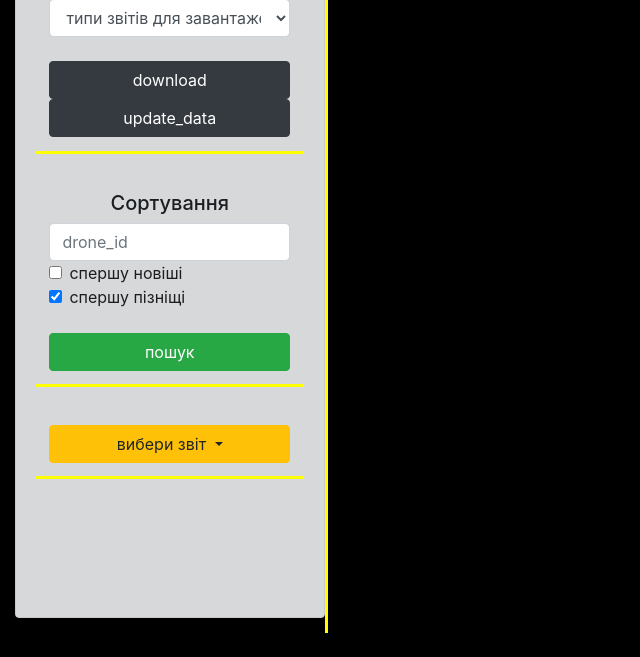
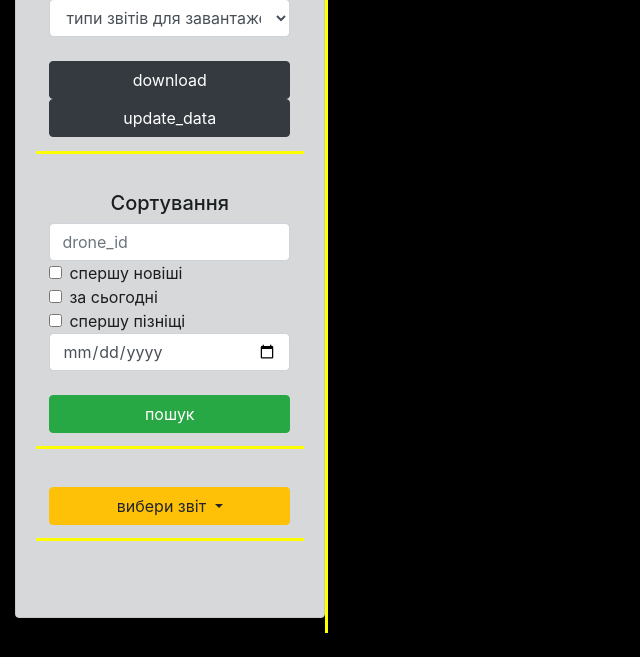
Before and after one commit to leprekon122/DjmilApps, a Django app: page /online_second_orders/ in a window 1280 px wide. Shown: the part 143-800 px from the top of the page, without its empty margins (0-640 px from the left). Run offline with Django 4.2, Linux system fonts and the light colour scheme; the visitor is signed in with stand-in values (Sample User, id 1); data that the repository does not hold is empty; some libraries are stand-ins or nearby versions.

Commit message:
add new searching filters to order and second_orders

```diff
--- a/djmil/djmil/settings_files/settings.py
+++ b/djmil/djmil/settings_files/settings.py
@@ -75,7 +75,7 @@ DATABASES = {
     'default': {
         'ENGINE': 'django.db.backends.postgresql',
         'NAME': "vidma",
-        'USER': ')',
+        'USER': '',
         'PASSWORD': '',
         'HOST': '',
         'PORT': '5432',
@@ -105,6 +105,7 @@ AUTH_PASSWORD_VALIDATORS = [
 LANGUAGE_CODE = 'en-us'
 
 TIME_ZONE = 'UTC'
+DATETIME_FORMAT = 'y-m-d'
 
 USE_I18N = True
 
--- a/djmil/main_djmil/static/main_djmil/css/main.css
+++ b/djmil/main_djmil/static/main_djmil/css/main.css
@@ -11,6 +11,14 @@ body {background-color: black}
              justify-content: center;
 
     }
+
+.no_data {
+          width: 70%;
+          height: 85vh;
+          display: flex;
+          justify-content: center;
+          align-items: center;
+}
 
 .main_table_second {
                     width: 75%;
--- a/djmil/main_djmil/templates/main_djmil/online_second_orders.html
+++ b/djmil/main_djmil/templates/main_djmil/online_second_orders.html
@@ -26,18 +26,27 @@
                 <form method="get">
                     <input class="form-control" placeholder="drone_id" name="drone_id" type="text">
                     <div class="form-check">
-                        <input class="form-check-input" type="checkbox" name="new" value="new" id="flexCheckDefault">
-                        <label class="form-check-label" for="flexCheckDefault">
+                        <input class="form-check-input" type="checkbox" name="new" value="new" id="flexCheckDefault_new">
+                        <label class="form-check-label" for="flexCheckDefault_new">
                             спершу новіші
                         </label>
                     </div>
                     <div class="form-check">
-                        <input class="form-check-input" type="checkbox" name="old" value="old" id="flexCheckChecked"
-                               checked>
-                        <label class="form-check-label" for="flexCheckChecked">
+                        <input class="form-check-input" type="checkbox" name="today" value="today"
+                               id="flexCheckChecked_today"
+                        >
+                        <label class="form-check-label" for="flexCheckChecked_today">
+                            за сьогодні
+                        </label>
+                    </div>
+                    <div class="form-check">
+                        <input class="form-check-input" type="checkbox" name="old" value="old" id="flexCheckChecked_old"
+                               >
+                        <label class="form-check-label" for="flexCheckChecked_old">
                             спершу пізніщі
                         </label>
                     </div>
+                    <input type="date" class="form-control" name="date_search">
                     <br>
                     <button class="btn btn-success search-btn" type="submit">пошук</button>
                 </form>
--- a/djmil/main_djmil/views.py
+++ b/djmil/main_djmil/views.py
@@ -1,3 +1,5 @@
+import os
+
 import psycopg2
 from django.shortcuts import render, redirect
 from django.contrib.auth import authenticate, login, logout
@@ -6,7 +8,7 @@ from django.contrib import messages
 from django.http import HttpResponse
 from rest_framework.views import APIView
 from rest_framework import permissions
-import time
+from datetime import datetime
 
 import csv
 
@@ -16,7 +18,7 @@ import csv
 class SendSqlReq:
 
     def __init__(self, *args):
-        self.conn = psycopg2.connect(f"dbname=vidma_db user=user017a password=AxqwKNn4")
+        self.conn = psycopg2.connect(f"dbname= user= password=AxqwKNn4")
         self.curs = self.conn.cursor()
         self.drone_id = args
 
@@ -55,7 +57,7 @@ class SendSqlReq:
 class SecondSQLReq:
 
     def __init__(self, *args):
-        self.conn = psycopg2.connect(f"dbname=vidma_db user=user017a password=AxqwKNn4")
+        self.conn = psycopg2.connect(f"dbname= user= password=AxqwKNn4")
         self.curs = self.conn.cursor()
         self.drone_id = args
 
@@ -416,6 +418,8 @@ class MainPage(APIView):
 
 class Orders(APIView):
 
+    permission_classes = [permissions.IsAuthenticated]
+
     @staticmethod
     def get(request):
         req = SendSqlReq()
@@ -450,6 +454,8 @@ class Orders(APIView):
 
 class SecondOrder(APIView):
 
+    permission_classes = [permissions.IsAuthenticated]
+
     @staticmethod
     def get(request):
         req = SecondSQLReq()
@@ -483,14 +489,19 @@ class SecondOrder(APIView):
 
 
 class OnlineOrders(APIView):
+
+    permission_classes = [permissions.IsAuthenticated]
+
     @staticmethod
     def get(request):
         model = MainOrders.objects.all()
 
         new = request.GET.get('new')
+        today = request.GET.get('today')
         old = request.GET.get('old')
         search_by_drone_id = request.GET.get('drone_id')
         download = request.GET.get('download')
+        date_search = request.GET.get('date_search')
         req = OnlineSQLReq()
 
         if download:
@@ -511,24 +522,40 @@ class OnlineOrders(APIView):
             req = OnlineSQLReq(search_by_drone_id)
             model = req.search_drone_id
 
+        if date_search:
+            model = MainOrders.objects.filter(dt_first__icontains=date_search)
+
+        if today:
+            model = MainOrders.objects.filter(dt_first__icontains=datetime.today())
+
         data = {'model': model}
 
         return render(request, 'main_djmil/online_orders.html', data)
 
 
 class OnlineSecondOrders(APIView):
+
+    permission_classes = [permissions.IsAuthenticated]
+
+
     @staticmethod
     def get(request):
         model = SecondOrdersModel.objects.all()
 
+        print(os.getenv('db_pass.py'))
+
         new = request.GET.get('new')
+        today = request.GET.get('today')
         old = request.GET.get('old')
         search_by_drone_id = request.GET.get('drone_id')
         download = request.GET.get('download')
         update_data = request.GET.get('update_data')
         req = SecondOnlineSQLReq()
+        date_search = request.GET.get('date_search')
 
         # req_update = SecondSQLReq()
+
+        # update order block
         if update_data:
             if len(model) == 0:
                 for el in req_update.make_sql:
@@ -547,6 +574,7 @@ class OnlineSecondOrders(APIView):
                                       home_latitude=el[8], home_longitude=el[9], dt=el[10],
                                       frame_id=el[11]).save()
 
+        # download orders block
         if download:
             options = request.GET.get('options')
             req_download = DownloadSecondOnlineOrders()
@@ -557,20 +585,21 @@ class OnlineSecondOrders(APIView):
             elif options == 'oldest':
                 return req_download.download_oldest_order
 
+        # search by old,new, drone_id
         if new:
             model = req.newest_req
         elif old:
             model = req.oldest_req
         elif search_by_drone_id:
-            req = OnlineSQLReq(search_by_drone_id)
-            model = req.search_drone_id
+            req = SecondOnlineSQLReq(search_by_drone_id)
+            model = req.search_by_drone_id
 
-        #if new:
-        #    model = req.newest_req
-        #elif old:
-        #    model = req.oldest_req
-        #elif search_by_drone_id:
-        #    model = SecondOrdersModel.objects.filter(serial_no=search_by_drone_id)
+        # sort_by_date
+        if date_search:
+            model = SecondOrdersModel.objects.filter(dt__icontains=date_search)
+
+        if today:
+            model = SecondOrdersModel.objects.filter(dt__icontains=datetime.today())
 
         data = {'model': model}
 
```
Also changed, not shown: djmil/main_djmil/templates/main_djmil/online_orders.html (+17 -1 lines).
